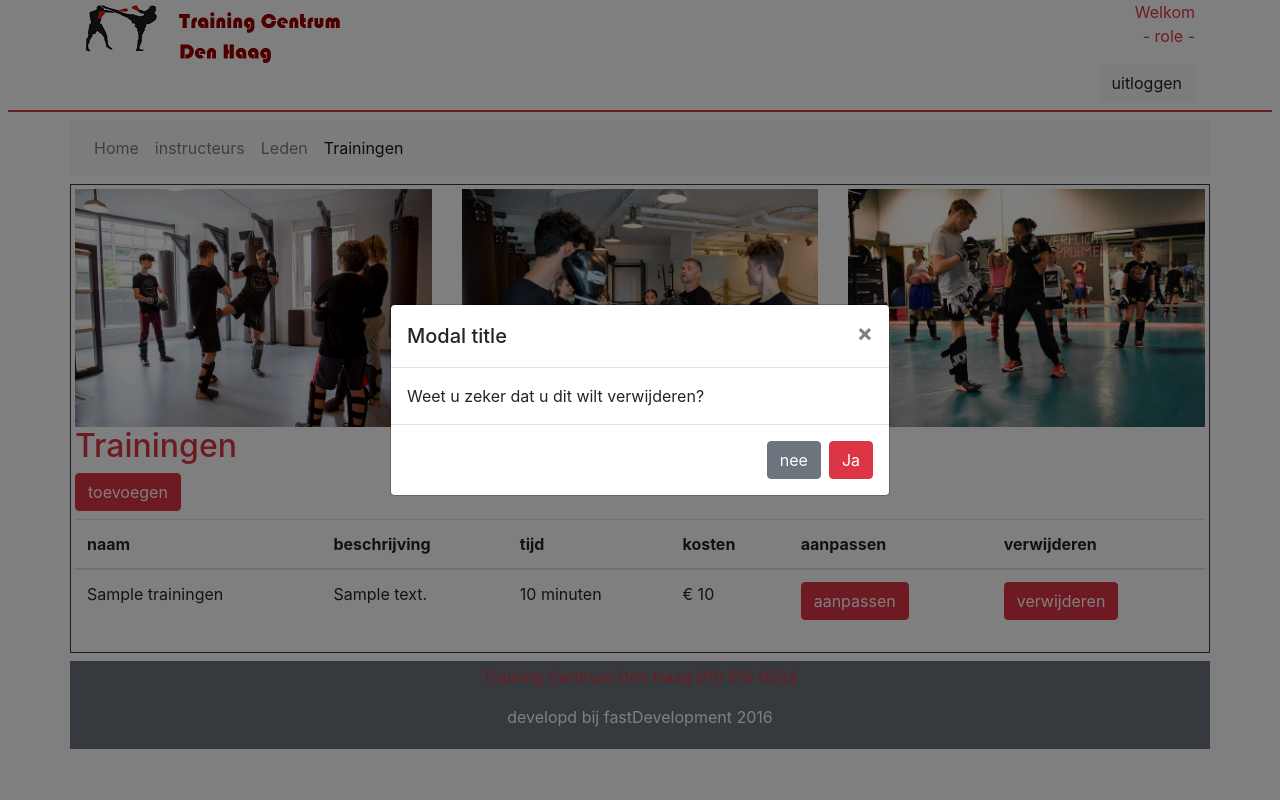
After one commit to gijsdl/trainingFactory, a Symfony app: template templates/admin/training-overzicht.html.twig in a window 1280 px wide, after a click on "verwijderen". The commit adds this page. Run offline with Twig, Linux system fonts and the light colour scheme; the template is opened without the code that fills it: most values are stand-ins (such as "Sample title", 1, 10 or a date in 2020); some libraries are stand-ins or nearby versions.

Commit message:
admin training crud

```diff
--- a/src/Controller/BezoekerController.php
+++ b/src/Controller/BezoekerController.php
@@ -23,7 +23,7 @@
      */
     public function trainingAanbod()
     {
-        $trainingen = $this->getDoctrine()->getRepository(Training::class)->getTraining();
+        $trainingen = $this->getDoctrine()->getRepository(Training::class)->findAll();
 
         return $this->render('bezoeker/training-aanbod.html.twig',['trainingen'=>$trainingen]);
     }
--- a/src/Entity/Training.php
+++ b/src/Entity/Training.php
@@ -5,6 +5,7 @@
 use Doctrine\Common\Collections\ArrayCollection;
 use Doctrine\Common\Collections\Collection;
 use Doctrine\ORM\Mapping as ORM;
+use Symfony\Component\Validator\Constraints as Assert;
 
 /**
  * @ORM\Entity(repositoryClass="App\Repository\TrainingRepository")
@@ -20,16 +21,19 @@
 
     /**
      * @ORM\Column(type="string", length=255)
+     * @Assert\NotBlank(message="vul een naam in")
      */
     private $name;
 
     /**
      * @ORM\Column(type="string", length=255)
+     * @Assert\NotBlank(message="vul een beschrijving in")
      */
     private $description;
 
     /**
      * @ORM\Column(type="integer")
+     * @Assert\NotBlank(message="vul de tijdsduur in")
      */
     private $duration;
 
--- /dev/null
+++ b/templates/admin/training-overzicht.html.twig
@@ -0,0 +1,77 @@
+{% extends 'base.html.twig' %}
+{% block nav %}
+    <li class="nav-item">
+        <a class="nav-link" href="{{ path('admin_home') }}">Home</a>
+    </li>
+    <li class="nav-item">
+        <a class="nav-link" href="#">instructeurs</a>
+    </li>
+    <li class="nav-item">
+        <a class="nav-link" href="#">Leden</a>
+    </li>
+    <li class="nav-item active">
+        <a class="nav-link" href="{{ path('admin_training_overzicht') }}">Trainingen<span class="sr-only">(current)</span></a>
+    </li>
+{% endblock %}
+
+{% block content %}
+    <div class="row">
+        <div class="col">
+            <h2 class="text-danger">Trainingen</h2>
+        </div>
+    </div>
+    <div class="row">
+        <div class="col">
+            <button class="btn btn-danger mb-2" onclick="location.href= '{{ path('admin_training_toevoegen') }}';">toevoegen</button>
+        </div>
+    </div>
+    <div class="row">
+        <div class="col">
+            <table class="table">
+                <thead>
+                <tr>
+                    <th>naam</th>
+                    <th>beschrijving</th>
+                    <th>tijd</th>
+                    <th>kosten</th>
+                    <th>aanpassen</th>
+                    <th>verwijderen</th>
+                </tr>
+                </thead>
+                <tbody>
+                {% for training in trainingen %}
+                    <tr>
+                        <td>{{ training.name }}</td>
+                        <td>{{ training.description }}</td>
+                        <td>{{ training.duration }} minuten</td>
+                        <td>€ {{ training.cost }}</td>
+                        <td><button class="btn btn-danger" onclick="location.href='{{ path('admin_training_aanpassen', {id:training.id}) }}';">aanpassen</button></td>
+                        <td><button class="btn btn-danger" data-toggle="modal" data-target="#verwijder{{ training.id }}">verwijderen</button></td>
+
+                        <div class="modal fade" id="verwijder{{ training.id }}" tabindex="-1" role="dialog" aria-labelledby="exampleModalCenterTitle" aria-hidden="true">
+                            <div class="modal-dialog modal-dialog-centered" role="document">
+                                <div class="modal-content">
+                                    <div class="modal-header">
+                                        <h5 class="modal-title" id="exampleModalCenterTitle">Modal title</h5>
+                                        <button type="button" class="close" data-dismiss="modal" aria-label="Close">
+                                            <span aria-hidden="true">&times;</span>
+                                        </button>
+                                    </div>
+                                    <div class="modal-body">
+                                        Weet u zeker dat u dit wilt verwijderen?
+                                    </div>
+                                    <div class="modal-footer">
+                                        <button type="button" class="btn btn-secondary" data-dismiss="modal">nee</button>
+                                        <button type="button" class="btn btn-danger" onclick="location.href='{{ path('admin_training_verwijder',{id:training.id}) }}';">Ja</button>
+                                    </div>
+                                </div>
+                            </div>
+                        </div>
+                    </tr>
+                {% endfor %}
+                </tbody>
+            </table>
+        </div>
+    </div>
+
+{% endblock %}
--- a/templates/base.html.twig
+++ b/templates/base.html.twig
@@ -47,6 +47,15 @@
             </div>
         </nav>
     </div>
+
+    <div class="container p-0">
+        {% for msg in app.session.flashBag.get('success') %}
+            <div class="alert alert-success">
+                {{ msg }}
+            </div>
+        {% endfor %}
+    </div>
+
     <div class="container border border-dark p-1">
         <div class="row">
             <div class="col">
--- a/templates/bezoeker/home.html.twig
+++ b/templates/bezoeker/home.html.twig
@@ -15,6 +15,9 @@
     <li class="nav-item">
         <a class="nav-link" href="{{ path('contact') }}">Lokatie & contact</a>
     </li>
+    <li class="nav-item">
+        <a class="nav-link" href="{{ path('admin_home') }}">admin</a>
+    </li>
 {% endblock %}
 
 {% block content %}
```
Also changed, not shown: src/Controller/AdminController.php (added, +96 -0 lines), src/Form/TrainingType.php (added, +30 -0 lines), src/Repository/TrainingRepository.php (+0 -10 lines), templates/admin/home.html.twig (added, +24 -0 lines), templates/admin/training-toevoegen.html.twig (added, +24 -0 lines), 1 other file.
